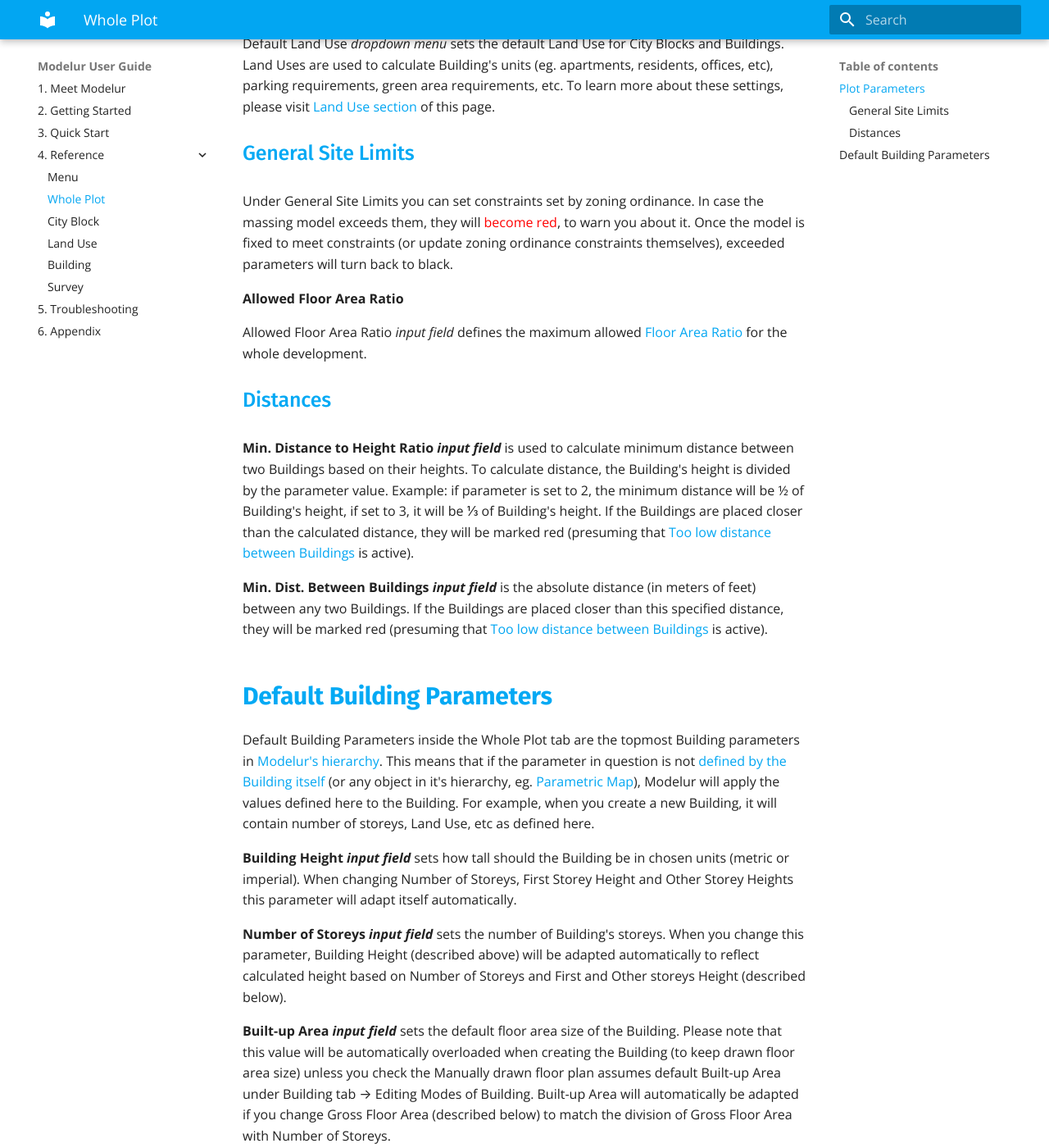
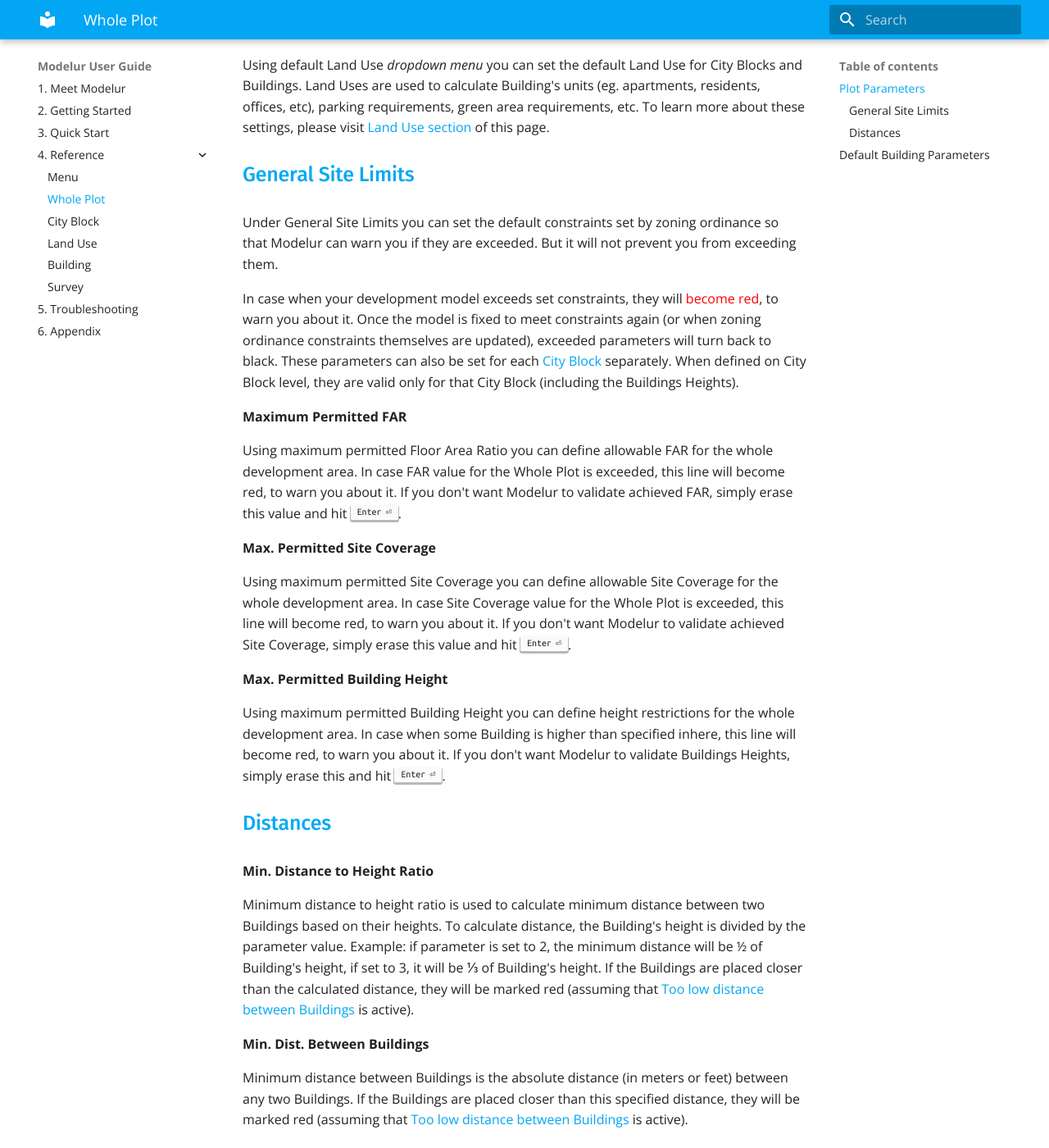
Before and after one commit to Modelur/docs, an MkDocs documentation site: the page built from docs/reference/whole_plot.md, in a window 1280 px wide and 1400 px high, scrolled down 596 px. Shown: the whole window at 82% size. Built offline with MkDocs 1.6.1 and Material for MkDocs 9.7.7, drawn with Linux system fonts in a browser that asks for light colours; old or Windows-style settings are respelled for this version of MkDocs; some of the changed text lies outside the part shown.

Commit message:
Updated Whole Plot description.

```diff
--- a/docs/reference/whole_plot.md
+++ b/docs/reference/whole_plot.md
@@ -1,44 +1,70 @@
 Plot Parameters
 ---------------
-Inside the Plot Parameters panel you can define default parameters that are valid for the _whole development area_ unless they are overloaded by specific [City Blocks](#city_block).
+Inside the Plot Parameters panel you can define default parameters that are valid for the _whole development area_ unless they are overloaded by specific [City Blocks](city_block).
 
-**Plot area**
+**Plot Area**
 
-Plot area _input field_ represents the size of the _whole development area_. This parameter is used to calculate Floor Area Ratio (FAR) and Site Coverage of the whole development area.
+Plot area represents the size of the _whole development area_. This parameter is used to calculate Floor Area Ratio (FAR = Gross Floor Area/Plot Area) and Site Coverage (Built-up Area/Plot Area) of the whole development area.
 
-In case when you have some [City Blocks](#city_block) defined, Modelur will automatically sum up their areas and display it here (and also use it in calculations). However, if you want you can overload sum of City Block's areas by simply entering the area size of your choice. If you then prefer to use calculated value instead, just delete your specified area size and Modelur will place set it back to sum of City Blocks.
+In case when you have some [City Blocks](city_block) defined, Modelur will automatically sum up their areas and display it here (and also use it in calculations). However, if you want you can overload sum of City Block's areas by simply entering the area size of your choice. If you then prefer to use calculated value instead, just delete your specified area size and Modelur will place set it back to sum of City Blocks.
 
 **Default Land Use**
 
-Default Land Use _dropdown menu_ sets the default Land Use for City Blocks and Buildings. Land Uses are used to calculate Building's units (eg. apartments, residents, offices, etc), parking requirements, green area requirements, etc. To learn more about these settings, please visit [Land Use section](land_use) of this page.
+Using default Land Use _dropdown menu_ you can set the default Land Use for City Blocks and Buildings. Land Uses are used to calculate Building's units (eg. apartments, residents, offices, etc), parking requirements, green area requirements, etc. To learn more about these settings, please visit [Land Use section](land_use) of this page.
 
 #### General Site Limits ####
 
-Under General Site Limits you can set constraints set by zoning ordinance. In case the massing model exceeds them, they will <span style="color:red">become red</span>, to warn you about it. Once the model is fixed to meet constraints (or update zoning ordinance constraints themselves), exceeded parameters will turn back to black.
+Under General Site Limits you can set the default constraints set by zoning ordinance so that Modelur can warn you if they are exceeded. But it will not prevent you from exceeding them.
 
-**Allowed Floor Area Ratio**
+In case when your development model exceeds set constraints, they will <span style="color:red">become red</span>, to warn you about it. Once the model is fixed to meet constraints again (or when zoning ordinance constraints themselves are updated), exceeded parameters will turn back to black. These parameters can also be set for each [City Block](city_block/#selected-city-block-parameters) separately. When defined on City Block level, they are valid only for that City Block (including the Buildings Heights).
 
-Allowed Floor Area Ratio _input field_ defines the maximum allowed [Floor Area Ratio](https://www.planning.org/pas/reports/report111.htm) for the whole development.
+**Maximum Permitted FAR**
+
+Using maximum permitted Floor Area Ratio you can define allowable FAR for the whole development area. In case FAR value for the Whole Plot is exceeded, this line will become red, to warn you about it. If you don't want Modelur to validate achieved FAR, simply erase this value and hit ++enter++.
+
+**Max. Permitted Site Coverage**
+
+Using maximum permitted Site Coverage you can define allowable Site Coverage for the whole development area. In case Site Coverage value for the Whole Plot is exceeded, this line will become red, to warn you about it. If you don't want Modelur to validate achieved Site Coverage, simply erase this value and hit ++enter++.
+
+**Max. Permitted Building Height**
+
+Using maximum permitted Building Height you can define height restrictions for the whole development area. In case when some Building is higher than specified inhere, this line will become red, to warn you about it. If you don't want Modelur to validate Buildings Heights, simply erase this and hit ++enter++.
 
 #### Distances ####
 
-**Min. Distance to Height Ratio _input field_** is used to calculate minimum distance between two Buildings based on their heights. To calculate distance, the Building's height is divided by the parameter value. Example: if parameter is set to 2, the minimum distance will be 1/2 of Building's height, if set to 3, it will be 1/3 of Building's height. If the Buildings are placed closer than the calculated distance, they will be marked red (presuming that [Too low distance between Buildings](survey/#warnings) is active).
+**Min. Distance to Height Ratio**
 
-**Min. Dist. Between Buildings _input field_** is the absolute distance (in meters of feet) between any two Buildings. If the Buildings are placed closer than this specified distance, they will be marked red (presuming that [Too low distance between Buildings](survey/#warnings) is active).
+Minimum distance to height ratio is used to calculate minimum distance between two Buildings based on their heights. To calculate distance, the Building's height is divided by the parameter value. Example: if parameter is set to 2, the minimum distance will be 1/2 of Building's height, if set to 3, it will be 1/3 of Building's height. If the Buildings are placed closer than the calculated distance, they will be marked red (assuming that [Too low distance between Buildings](survey/#warnings) is active).
+
+**Min. Dist. Between Buildings**
+
+Minimum distance between Buildings is the absolute distance (in meters or feet) between any two Buildings. If the Buildings are placed closer than this specified distance, they will be marked red (assuming that [Too low distance between Buildings](survey/#warnings) is active).
 
 Default Building Parameters
 ---------------------------
-Default Building Parameters inside the Whole Plot tab are the topmost Building parameters in [Modelur's hierarchy](/quickstart/#step-3-changing-the-parameters). This means that if the parameter in question is not [defined by the Building itself](building/#selected-building-parameters) (or any object in it's hierarchy, eg. [Parametric Map](#parametric-maps)), Modelur will apply the values defined here to the Building. For example, when you create a new Building, it will contain number of storeys, Land Use, etc as defined here.
+Default Building Parameters inside the Whole Plot tab are the topmost Building parameters in [Modelur's hierarchy](/quickstart/#step-3-changing-the-parameters). This means that if the parameter in question is not [defined by the Building itself](building/#selected-building-parameters) (or any object in it's hierarchy, eg. [City Block](city_block)), Modelur will apply the values defined here to the Building. For example, when you create a new Building, it will contain number of storeys, Land Use, etc as defined here.
 
-**Building Height _input field_** sets how tall should the Building be in chosen units (metric or imperial). When changing Number of Storeys, First Storey Height and Other Storey Heights this parameter will adapt itself automatically.
+**Building Height**
 
-**Number of Storeys _input field_** sets the number of Building's storeys. When you change this parameter, Building Height (described above) will be adapted automatically to reflect calculated height based on Number of Storeys and First and Other storeys Height (described below).
+Building height sets how tall should the Building be in chosen units (metric or imperial). When changing Number of Storeys, First Storey Height and Other Storey Heights this parameter will adapt itself automatically.
 
-**Built-up Area _input field_** sets the default floor area size of the Building. Please note that this value will be automatically overloaded when creating the Building (to keep drawn floor area size) unless you check the Manually drawn floor plan assumes default Built-up Area under Building tab → Editing Modes of Building. Built-up Area will automatically be adapted if you change Gross Floor Area (described below) to match the division of Gross Floor Area with Number of Storeys.
+**Number of Storeys**
 
-**Gross Floor Area _input field_** sets the default gross floor area size of the Building.
+Number of storeys sets the number of Building's storeys. When you change this parameter, Building Height (described above) will be adapted automatically to reflect calculated height based on Number of Storeys and First and Other storeys Height (described below).
+
+**Built-up Area**
+
+Built-up area sets the default floor area size of the Building. Please note that this value will be automatically overloaded when creating the Building (to keep drawn floor area size) unless you check the Manually drawn floor plan assumes default Built-up Area under Building tab → Editing Modes of Building. Built-up Area will automatically be adapted if you change Gross Floor Area (described below) to match the division of Gross Floor Area with Number of Storeys.
+
+**Gross Floor Area**
+
+Gross floor area parameter is used to define default gross floor area size of the Building. If Building is created from scratch (no horizontal SketchUp Face is selected), this will be used to determine size of the Building (in combination with Number of Storeys).
 
 
-**First Storey Height _input field_** sets the default height of Building's ground floor. Changing this parameter will change default Building Hegiht, too.
+**First Storey Height**
 
-**Other Storeys Height _input field_** sets the default height of all Building's storeys above ground floor. Changing this parameter will change default Building Hegiht, too.
+First storey height is used to set the default height of Building's ground floor. Changing this parameter will change default Building Height, too.
+
+**Other Storeys Height**
+
+Other storeys height is used to set the default height of all Building's storeys above ground floor. Changing this parameter will change default Building Height, too.
```
